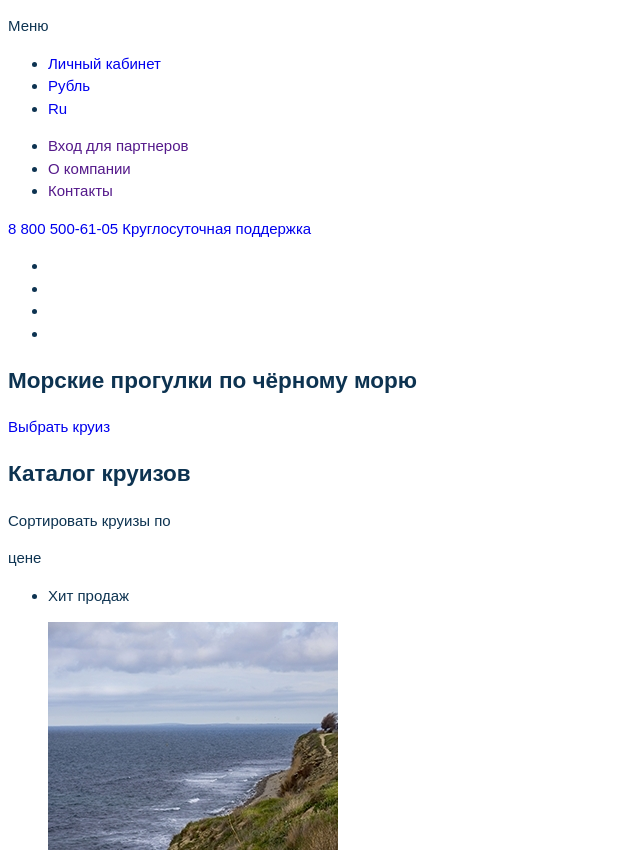
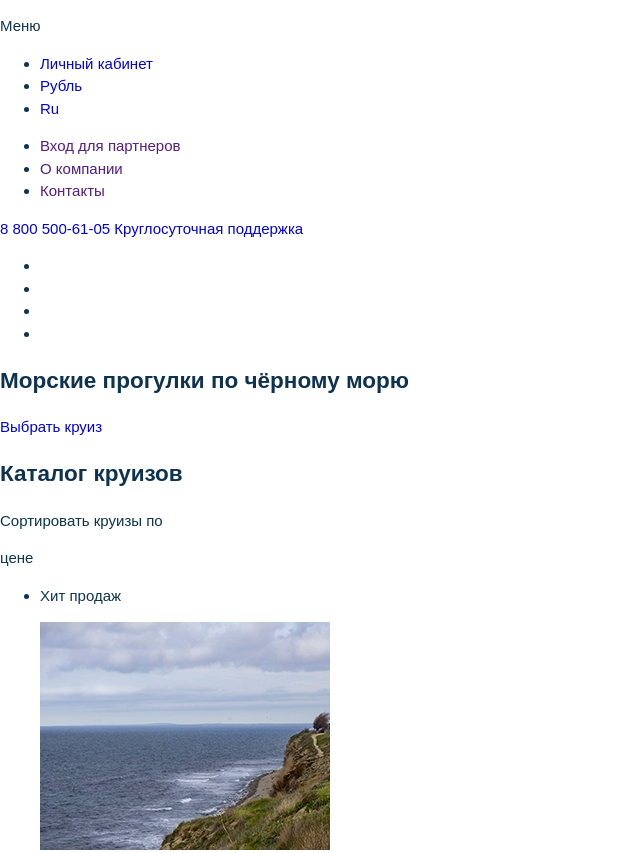
Before and after one commit to razrabot44ik/Cruises, a website: page Source/index.html in a window 1280 px wide. Shown: the top 853 px of the page, without its empty margins (0-640 px from the left). Drawn offline with nearby package versions, Linux system fonts and the light colour scheme; files that its build step writes are made by us from their sources; a web font is replaced by a local one.

Commit message:
Добавляет сброс отступов

```diff
--- a/Source/sass/globals.scss
+++ b/Source/sass/globals.scss
@@ -1,11 +1,12 @@
 body {
   min-width: 320px;
+  margin: 0;
 
   font-weight: 400;
   font-size: 15px;
   line-height: 1.5;
   font-family: "Raleway", Arial, sans-serif;
-  color: #0D3351;
+  color: #0d3351;
 }
 
 a {
```
